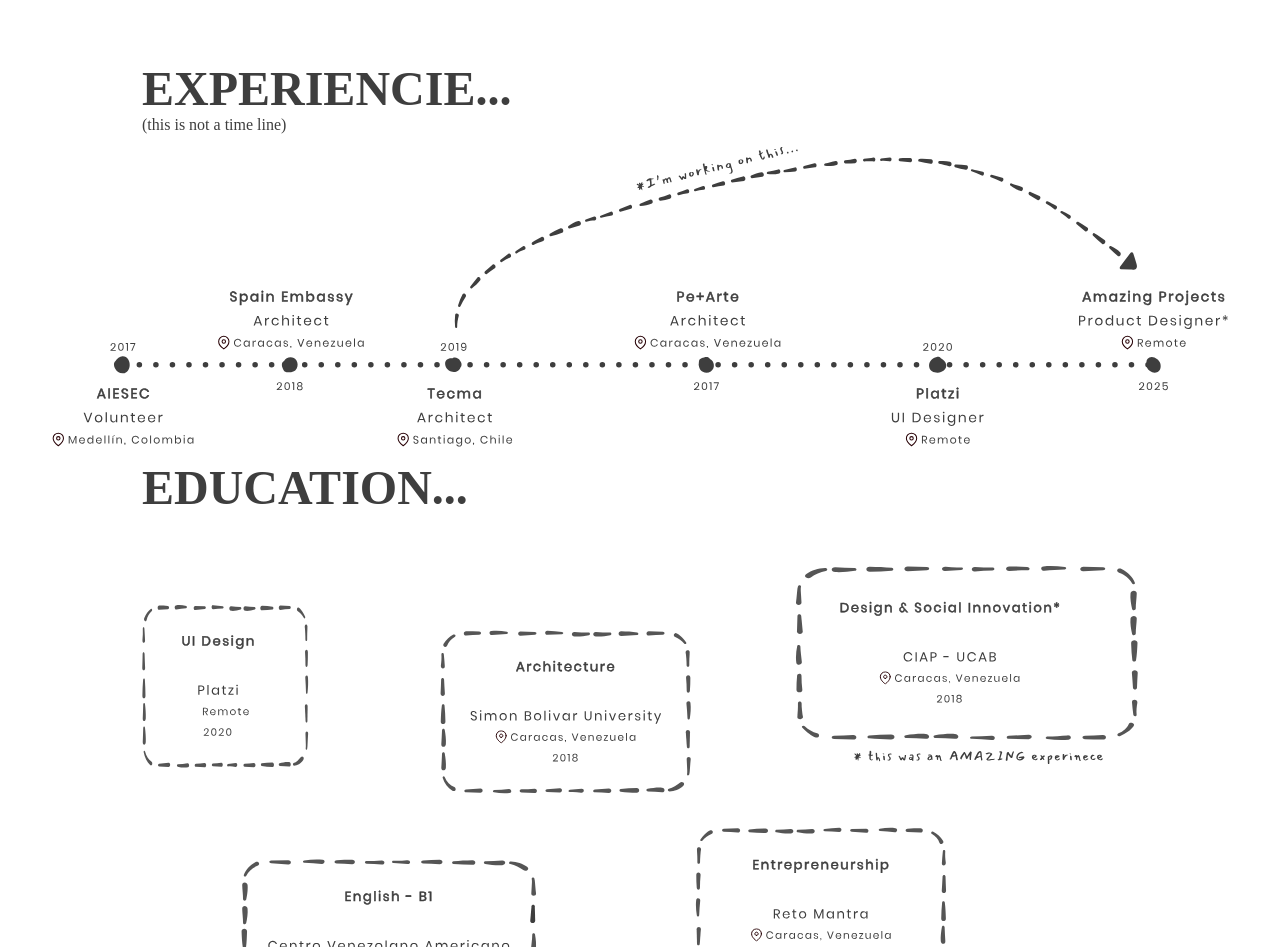
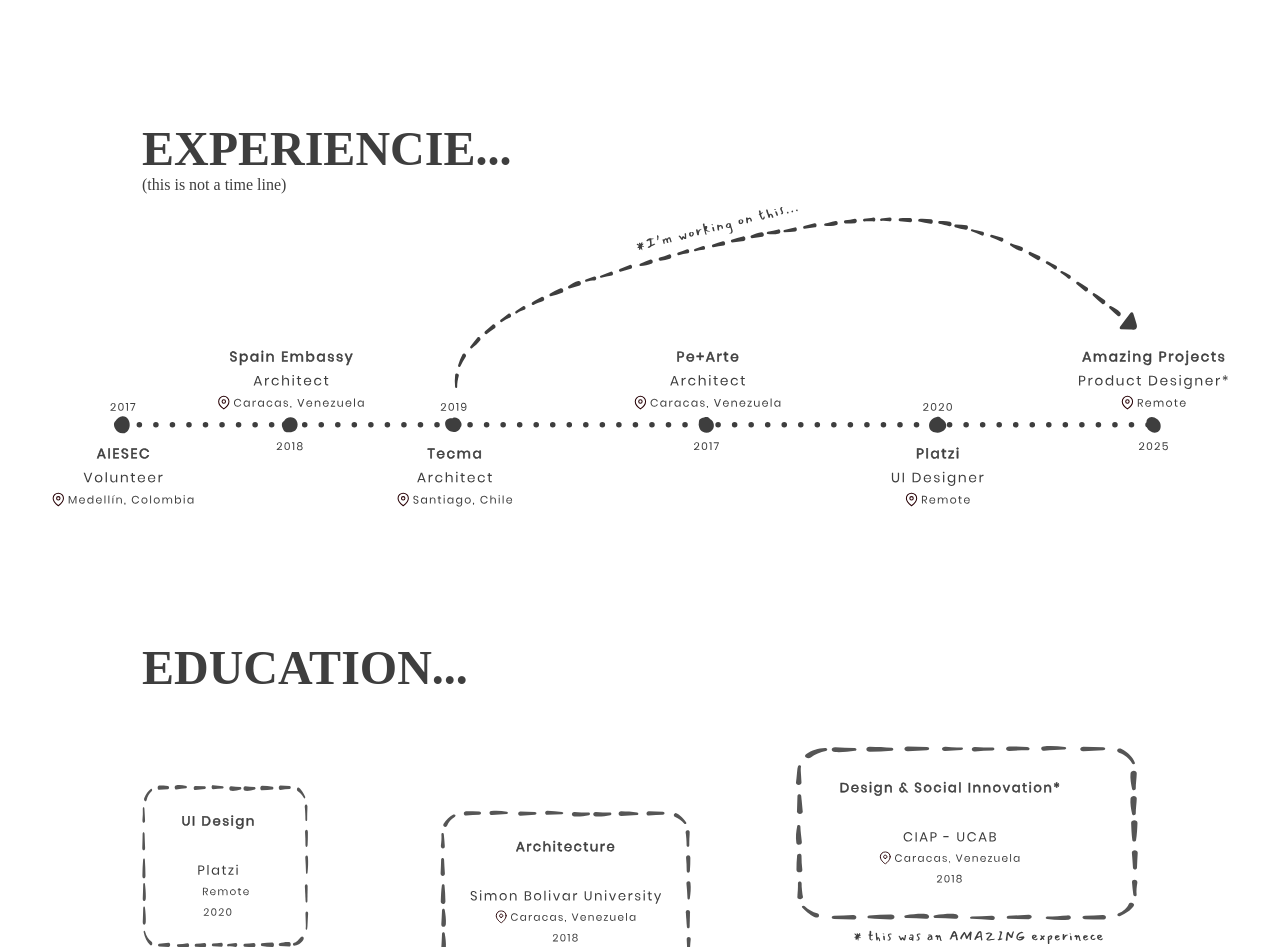
Before and after one commit to ansilliano/personal-brand, a React app: page /about in a window 1280 px wide. Shown: the part 625-1572 px from the top of the page. Built offline with nearby package versions, Linux system fonts and the light colour scheme; a web font is replaced by a local one.

Commit message:
[fix] styles in about page - changing the layout to grid system

```diff
--- a/src/containers/About.jsx
+++ b/src/containers/About.jsx
@@ -37,7 +37,7 @@ const About = () => (
         <Experiencie width='100%' height='100%' />
       </article>
     </div>
-    <div className='educaction-container '>
+    <div className='education-container '>
       <article className='about__education container_aux'>
         <h2 className='h2-title'>Education...</h2>
         <Education width='100%' height='100%' />
--- a/src/styles/components/about/_about.scss
+++ b/src/styles/components/about/_about.scss
@@ -76,6 +76,7 @@
 
 .experiencie-container {
   grid-column: 1/-1;
+  margin: $em * 6 0;
 }
 
 .about__experiencie {
@@ -93,8 +94,9 @@
   }
 }
 
-.educaction-container {
+.education-container {
   grid-column: 1/-1;
+  margin: $em * 6 0;
 }
 
 .about__education {
--- a/src/styles/components/about/_tools.scss
+++ b/src/styles/components/about/_tools.scss
@@ -70,6 +70,8 @@
 
   div:nth-of-type(7)::before {
     @include list-style;
+
+    background-image: url('../../../assets/icons/list-points/point-8.svg');
   }
 }
 
```
